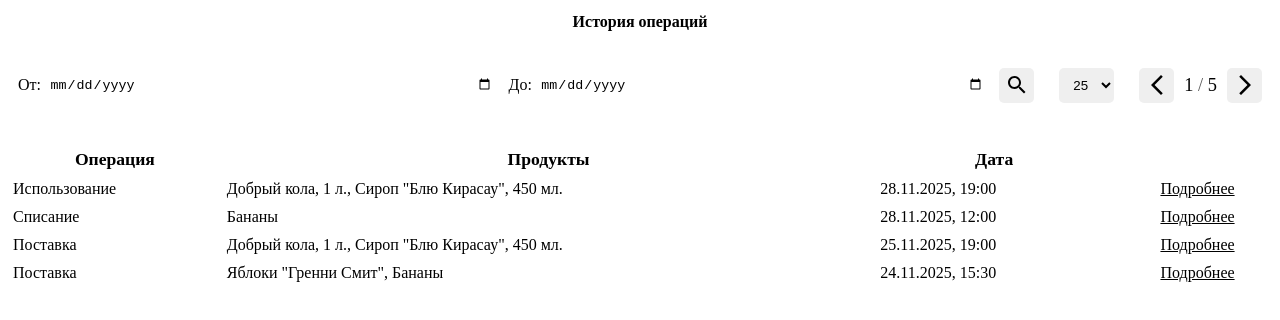
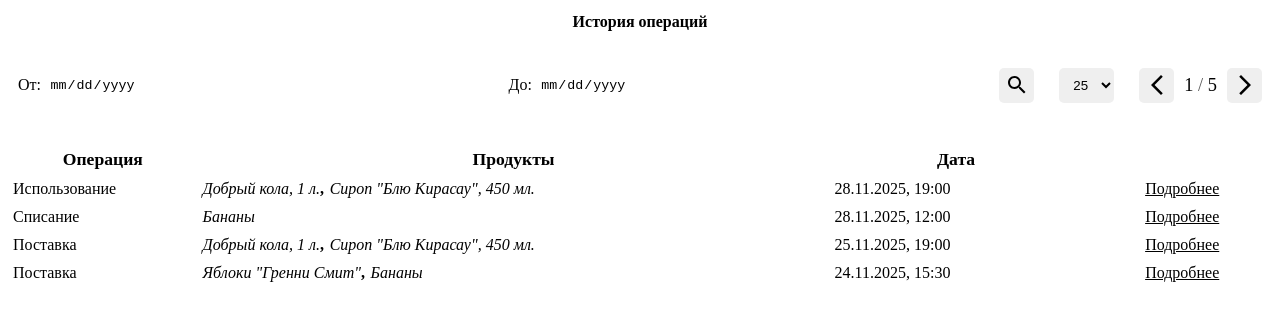
Before and after one commit to Qaddis/stat-sklad, a Next.js app in the folder frontend/: page /ActionsHistoryPage in a window 1280 px wide. Shown: the top 320 px of the page. Built offline with nearby package versions, Linux system fonts and the light colour scheme.

Commit message:
Frontend: adjust tables with actions (in Home page and in ActionsHistory page)

```diff
--- a/frontend/src/pages/ActionsHistoryPage.module.scss
+++ b/frontend/src/pages/ActionsHistoryPage.module.scss
@@ -1,5 +1,6 @@
 .actions-table {
 	width: 100%;
+	table-layout: fixed;
 	border-collapse: collapse;
 	border: 2px solid var(--add-color);
 
@@ -25,6 +26,16 @@
 			white-space: nowrap;
 			overflow: hidden;
 			text-overflow: ellipsis;
+			font-weight: 600;
+
+			i {
+				font-weight: 400;
+				margin-left: 0.35rem;
+
+				&:first-child {
+					margin-left: 0;
+				}
+			}
 		}
 
 		&:last-child {
@@ -84,6 +95,14 @@
 		margin: 0 10px 0 3.5px;
 
 		transition: border-color 0.2s;
+
+		&::-webkit-calendar-picker-indicator {
+			background-color: var(--text-color);
+			background-clip: content-box;
+			background-image: none;
+			border-radius: 50%;
+			transition: background-color 0.15s;
+		}
 
 		&:focus {
 			border-color: var(--secondary-color);
--- a/frontend/src/pages/ActionsHistoryPage.tsx
+++ b/frontend/src/pages/ActionsHistoryPage.tsx
@@ -74,6 +74,13 @@ export default function ActionsHistoryPage() {
 
 			<section className={styles.content}>
 				<table className={styles["actions-table"]}>
+					<colgroup>
+						<col style={{ width: "15%" }} />
+						<col style={{ width: "50%" }} />
+						<col style={{ width: "20%" }} />
+						<col style={{ width: "15%" }} />
+					</colgroup>
+
 					<thead>
 						<tr className={styles["actions-table__headings"]}>
 							<th className={styles["actions-table__heading"]}>Операция</th>
@@ -98,13 +105,14 @@ export default function ActionsHistoryPage() {
 									<td className={styles["actions-table__data-col"]}>
 										{getTypeHeading(action.type)}
 									</td>
-									<td className={styles["actions-table__data-col"]}>
-										{action.products.map((product, idx) =>
-											idx + 1 === action.products.length
-												? product.name
-												: `${product.name}, `
-										)}
-									</td>
+									<td
+										className={styles["actions-table__data-col"]}
+										dangerouslySetInnerHTML={{
+											__html: action.products.map(
+												product => `<i>${product.name}</i>`
+											)
+										}}
+									></td>
 									<td className={styles["actions-table__data-col"]}>
 										{formatDate(action.created_at)}
 									</td>
--- a/frontend/src/pages/HomePage.module.scss
+++ b/frontend/src/pages/HomePage.module.scss
@@ -46,6 +46,16 @@
 			white-space: nowrap;
 			overflow: hidden;
 			text-overflow: ellipsis;
+			font-weight: 600;
+
+			i {
+				font-weight: 400;
+				margin-left: 0.35rem;
+
+				&:first-child {
+					margin-left: 0;
+				}
+			}
 		}
 
 		&:last-child {
```
Also changed, not shown: frontend/src/pages/HomePage.tsx (+15 -7 lines).
